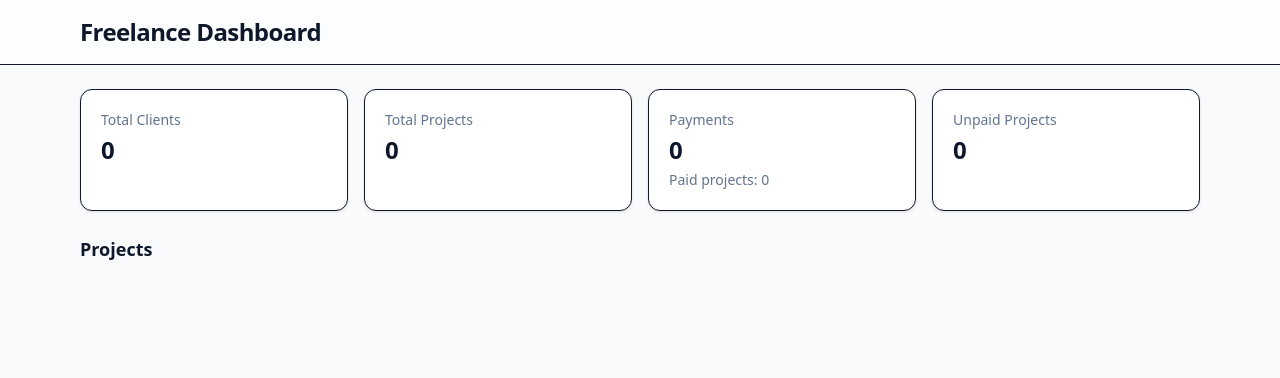
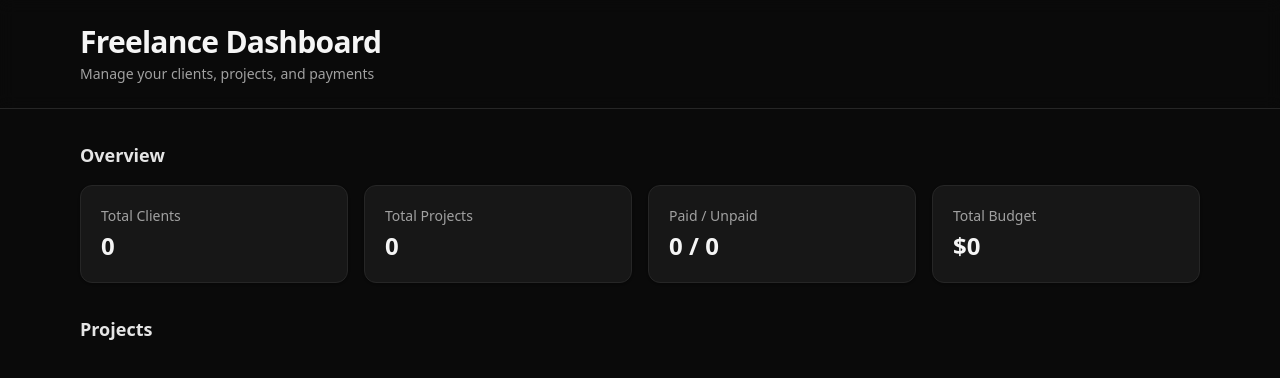
Before and after one commit to Boldecca/Dashboard-freelance, a React (Vite) app: page / in a window 1280 px wide. Shown: the top 378 px of the page. Built offline with nearby package versions, Linux system fonts and the light colour scheme.

Commit message:
update made new changes

```diff
--- a/src/App.tsx
+++ b/src/App.tsx
@@ -20,16 +20,20 @@ function DashboardContent() {
   };
 
   return (
-    <div className="min-h-screen bg-slate-50 text-slate-900">
-      <header className="border-b bg-white/70 backdrop-blur supports-[backdrop-filter]:bg-white/60">
-        <div className="max-w-6xl mx-auto px-4 py-4">
-          <h1 className="text-2xl font-semibold tracking-tight">Freelance Dashboard</h1>
+    <div className="min-h-screen bg-neutral-950 text-neutral-100">
+      <header className="border-b border-neutral-800 bg-neutral-950/70 backdrop-blur supports-[backdrop-filter]:bg-neutral-950/60">
+        <div className="max-w-6xl mx-auto px-4 py-6">
+          <h1 className="text-3xl font-semibold tracking-tight">Freelance Dashboard</h1>
+          <p className="mt-1 text-sm text-neutral-400">Manage your clients, projects, and payments</p>
         </div>
       </header>
-      <main className="max-w-6xl mx-auto px-4 py-6 space-y-6">
-        <DashboardStats projects={state.projects} clients={state.clients} payments={state.payments} />
+      <main className="max-w-6xl mx-auto px-4 py-8 space-y-8">
         <section>
-          <h2 className="text-lg font-semibold mb-3">Projects</h2>
+          <h2 className="text-lg font-semibold mb-4 text-neutral-200">Overview</h2>
+          <DashboardStats projects={state.projects} clients={state.clients} payments={state.payments} />
+        </section>
+        <section>
+          <h2 className="text-lg font-semibold mb-4 text-neutral-200">Projects</h2>
           <ProjectList
             projects={state.projects}
             clients={state.clients}
--- a/src/components/DashboardStats.tsx
+++ b/src/components/DashboardStats.tsx
@@ -11,24 +11,25 @@ type Props = {
 
 export const DashboardStats: React.FC<Props> = ({ projects, clients, payments }) => {
   const { paid, unpaid } = countPaidUnpaid(projects);
+  const totalBudget = projects.reduce((sum, p) => sum + (p.budget ?? 0), 0);
+  const fmt = new Intl.NumberFormat(undefined, { style: "currency", currency: "USD", maximumFractionDigits: 0 });
   return (
     <div className="grid grid-cols-1 sm:grid-cols-2 lg:grid-cols-4 gap-4">
-      <div className="p-5 bg-white border rounded-xl shadow-sm">
-        <h5 className="text-sm font-medium text-slate-500">Total Clients</h5>
+      <div className="p-5 bg-neutral-900 border border-neutral-800 rounded-xl shadow-sm">
+        <h5 className="text-sm font-medium text-neutral-400">Total Clients</h5>
         <p className="mt-1 text-2xl font-semibold">{clients.length}</p>
       </div>
-      <div className="p-5 bg-white border rounded-xl shadow-sm">
-        <h5 className="text-sm font-medium text-slate-500">Total Projects</h5>
+      <div className="p-5 bg-neutral-900 border border-neutral-800 rounded-xl shadow-sm">
+        <h5 className="text-sm font-medium text-neutral-400">Total Projects</h5>
         <p className="mt-1 text-2xl font-semibold">{projects.length}</p>
       </div>
-      <div className="p-5 bg-white border rounded-xl shadow-sm">
-        <h5 className="text-sm font-medium text-slate-500">Payments</h5>
-        <p className="mt-1 text-2xl font-semibold">{payments.length}</p>
-        <p className="mt-1 text-sm text-slate-500">Paid projects: {paid}</p>
+      <div className="p-5 bg-neutral-900 border border-neutral-800 rounded-xl shadow-sm">
+        <h5 className="text-sm font-medium text-neutral-400">Paid / Unpaid</h5>
+        <p className="mt-1 text-2xl font-semibold">{paid} / {unpaid}</p>
       </div>
-      <div className="p-5 bg-white border rounded-xl shadow-sm">
-        <h5 className="text-sm font-medium text-slate-500">Unpaid Projects</h5>
-        <p className="mt-1 text-2xl font-semibold">{unpaid}</p>
+      <div className="p-5 bg-neutral-900 border border-neutral-800 rounded-xl shadow-sm">
+        <h5 className="text-sm font-medium text-neutral-400">Total Budget</h5>
+        <p className="mt-1 text-2xl font-semibold">{fmt.format(totalBudget)}</p>
       </div>
     </div>
   );
--- a/src/components/ProjectList.tsx
+++ b/src/components/ProjectList.tsx
@@ -16,27 +16,27 @@ export const ProjectList: React.FC<Props> = ({ projects, clients, onMarkPaid, on
       {projects.map((p) => {
         const client = findClientById(clients, p.clientId);
         return (
-          <div key={p.id} className="p-4 bg-white border rounded-xl shadow-sm flex items-start justify-between gap-6">
+          <div key={p.id} className="p-4 bg-neutral-900 border border-neutral-800 rounded-xl shadow-sm flex items-start justify-between gap-6">
             <div className="space-y-1">
-              <h4 className="font-semibold tracking-tight">{p.title}</h4>
-              <p className="text-sm text-slate-600">{client ? client.name : <em>Client not found</em>}</p>
+              <h4 className="font-semibold tracking-tight text-neutral-100">{p.title}</h4>
+              <p className="text-sm text-neutral-400">{client ? client.name : <em>Client not found</em>}</p>
               <div className="flex flex-wrap items-center gap-2 pt-1">
-                <span className="inline-flex items-center rounded-full bg-slate-100 px-2 py-0.5 text-xs font-medium text-slate-700">Budget ${p.budget}</span>
-                <span className={`inline-flex items-center rounded-full px-2 py-0.5 text-xs font-medium ${p.status === "completed" ? "bg-emerald-100 text-emerald-700" : p.status === "in-progress" ? "bg-amber-100 text-amber-700" : "bg-slate-100 text-slate-700"}`}>{p.status}</span>
-                <span className={`inline-flex items-center rounded-full px-2 py-0.5 text-xs font-medium ${p.paymentStatus === "paid" ? "bg-emerald-100 text-emerald-700" : "bg-rose-100 text-rose-700"}`}>{p.paymentStatus}</span>
+                <span className="inline-flex items-center rounded-full bg-neutral-800 px-2 py-0.5 text-xs font-medium text-neutral-300">Budget ${p.budget.toLocaleString()}</span>
+                <span className={`inline-flex items-center rounded-full px-2 py-0.5 text-xs font-medium ${p.status === "completed" ? "bg-emerald-900/40 text-emerald-300" : p.status === "in-progress" ? "bg-amber-900/40 text-amber-300" : "bg-neutral-800 text-neutral-300"}`}>{p.status}</span>
+                <span className={`inline-flex items-center rounded-full px-2 py-0.5 text-xs font-medium ${p.paymentStatus === "paid" ? "bg-emerald-900/40 text-emerald-300" : "bg-rose-900/40 text-rose-300"}`}>{p.paymentStatus}</span>
               </div>
             </div>
             <div className="flex flex-col sm:flex-row sm:items-center gap-2 min-w-[220px]">
               {p.paymentStatus === "unpaid" && (
                 <button
-                  className="px-3 py-2 rounded-md bg-emerald-600 text-white text-sm font-medium hover:bg-emerald-700 transition-colors"
+                  className="px-3 py-2 rounded-md bg-neutral-200 text-neutral-900 text-sm font-medium hover:bg-white transition-colors"
                   onClick={() => onMarkPaid(p.id)}
                 >
-                  Mark Paid
+                  Mark as Paid
                 </button>
               )}
               <select
-                className="px-3 py-2 rounded-md border bg-white text-sm"
+                className="px-3 py-2 rounded-md border border-neutral-700 bg-neutral-800 text-neutral-200 text-sm"
                 value={p.status}
                 onChange={(e) => onChangeStatus(p.id, e.target.value as Project["status"])}
               >
```
